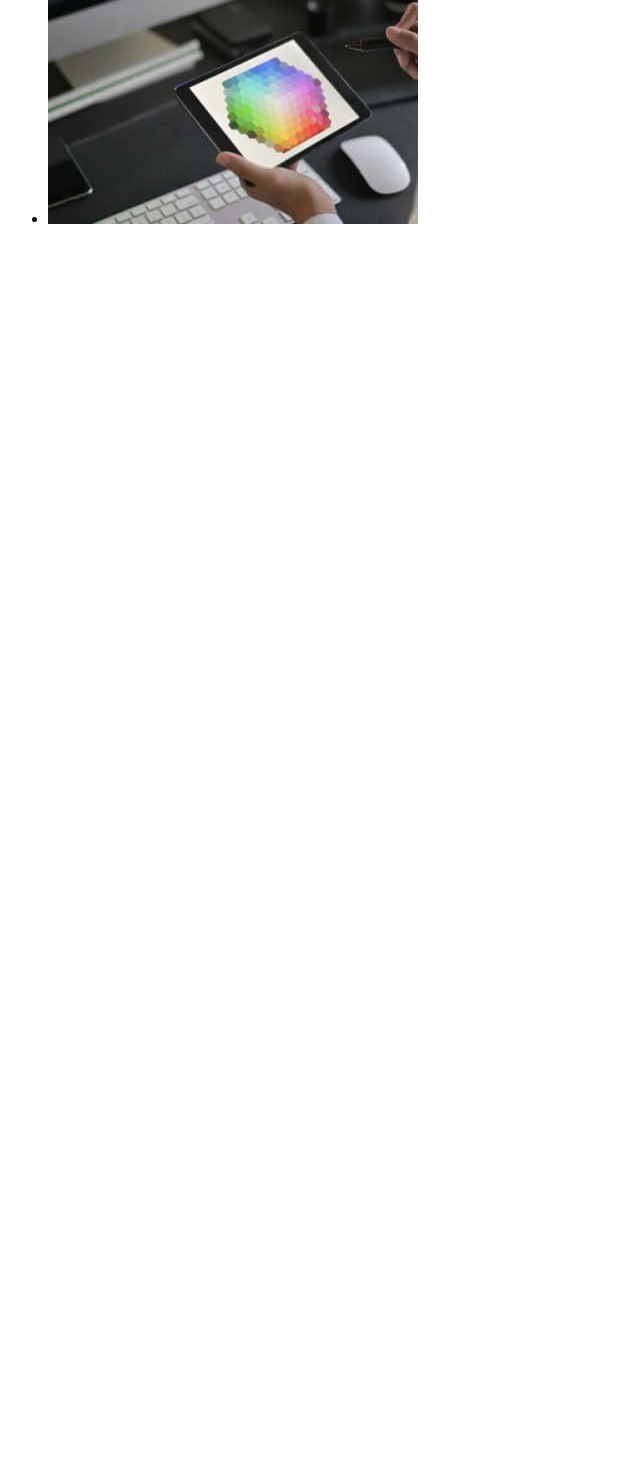
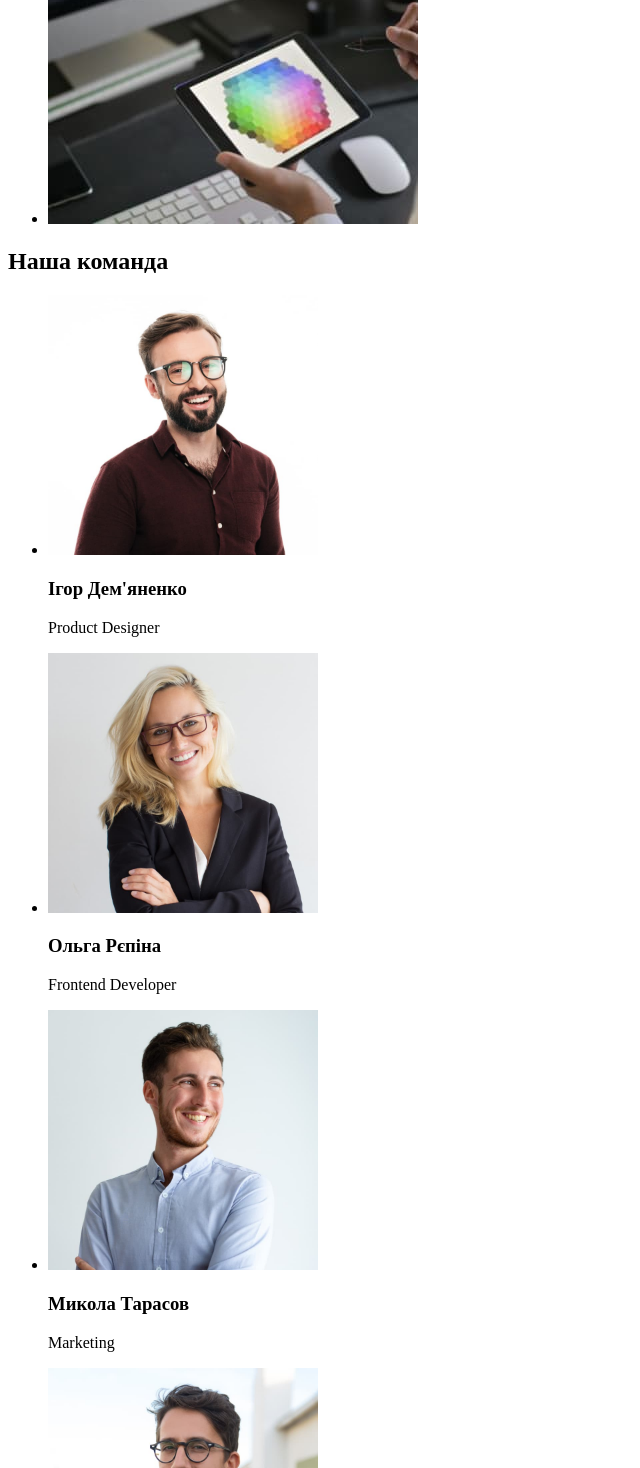
Before and after one commit to Stanislav-lebid/goit-markup-hw-01, a plain HTML site: page index.html in a window 1280 px wide. Shown: the part 1332-2800 px from the top of the page, without its empty margins (0-640 px from the left). Before the commit the page ends 1576 px from the top, so only its background shows below. Drawn offline with Linux system fonts and the light colour scheme.

Commit message:
change photo and add section "Наша команда"

```diff
--- a/index.html
+++ b/index.html
@@ -68,10 +68,34 @@
         <!--Чим ми займаємось-->
         <h2>Чим ми займаємося</h2>
         <ul>
-            <li><img src="./images/PNG/Photo 1.jpg" width="370" alt="Писання коду на клавіатурі"></li>
-            <li><img src="./images/PNG/Photo 2.jpg" width="370" alt="Порівняння форми телефону з формою моделі на екрані ноутбука"></li>
-            <li><img src="./images/PNG/Photo 3.jpg" width="370" alt="вибір кольору на планшеті"></li>
+            <li><img src="./images/JPG/Photo 1.jpg" width="370" alt="Писання коду на клавіатурі"></li>
+            <li><img src="./images/JPG/Photo 2.jpg" width="370" alt="Порівняння форми телефону з формою моделі на екрані ноутбука"></li>
+            <li><img src="./images/JPG/Photo 3.jpg" width="370" alt="вибір кольору на планшеті"></li>
         </li>
+    </section>
+    <section>
+        <!--Команда-->
+        <h2>Наша команда</h2>
+        <ul>
+            <li>
+                <img src="./images/JPG/Ігор Дем'яненко.jpg" width="270" alt="Писання коду на клавіатурі">
+                <h3>Ігор Дем'яненко</h3>
+                <p>Product Designer</p>
+            </li>
+            <li>
+                <img src="./images/JPG/Ольга Рєпіна.jpg" width="270" alt="Писання коду на клавіатурі">
+                <h3>Ольга Рєпіна</h3>
+                <p>Frontend Developer</p>
+            </li>
+            <li>
+                <img src="./images/JPG/Микола Тарасов.jpg" width="270" alt="Писання коду на клавіатурі">
+                <h3>Микола Тарасов</h3>
+                <p>Marketing</p></li>
+            <li>
+                <img src="./images/JPG/Михайло Єрмаков.jpg" width="270" alt="Писання коду на клавіатурі">
+                <h3>Михайло Єрмаков</h3>
+                <p>UI Designer</p></li>
+        </ul>
     </section>
 </main>
 </body>
```
Also changed, not shown: images/JPG/Photo 1.jpg (renamed from images/PNG/Photo 1.jpg), images/JPG/Photo 2.jpg (renamed from images/PNG/Photo 2.jpg), images/JPG/Photo 3.jpg (renamed from images/PNG/Photo 3.jpg), images/JPG/Ігор Дем'яненко.jpg (added), images/JPG/Микола Тарасов.jpg (added), images/JPG/Михайло Єрмаков.jpg (added), images/JPG/Ольга Рєпіна.jpg (added).
